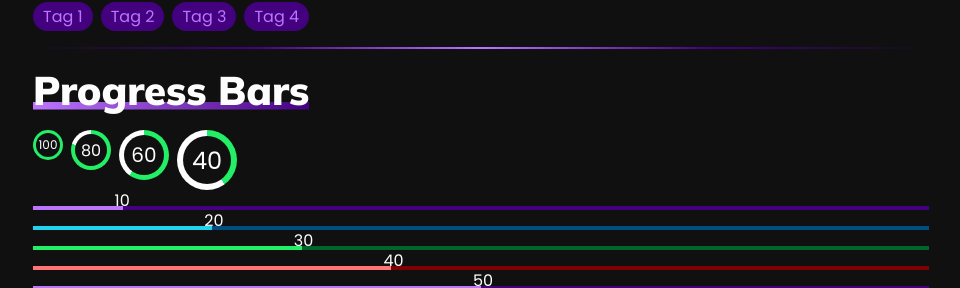
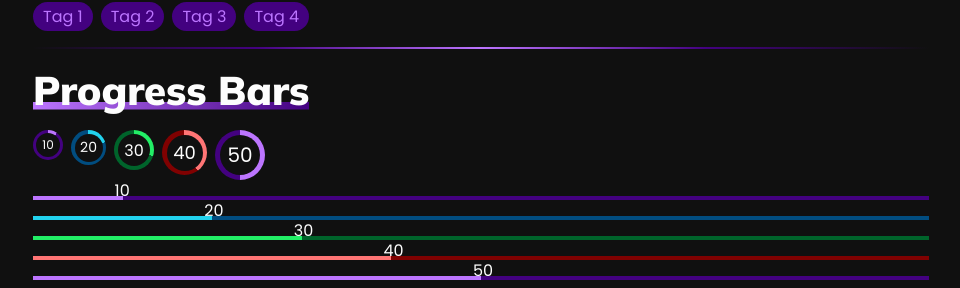
Before and after one commit to irenealcaine/template-navbar, a React (Create React App) app: page / in a window 1280 px wide. Shown: the part 951-1239 px from the top of the page, without its empty margins (159-1119 px from the left). Built offline with nearby package versions, Linux system fonts and the light colour scheme.

Commit message:
progress bars colors

```diff
--- a/src/Components/ProgressBar/ProgressBar.css
+++ b/src/Components/ProgressBar/ProgressBar.css
@@ -10,9 +10,16 @@
   height: var(--thickness);
   background: linear-gradient(
     to right,
-    var(--completed) calc(var(--percent) * 1%),
-    var(--non-completed) calc(var(--percent) * 1%)
+    var(--non-completed) calc(var(--percent) * 1%),
+    var(--completed) calc(var(--percent) * 1%)
   );
+  &.dark {
+    background: linear-gradient(
+      to right,
+      var(--completed) calc(var(--percent) * 1%),
+      var(--non-completed) calc(var(--percent) * 1%)
+    );
+  }
 
   & .number {
     position: absolute;
--- a/src/Components/RadialProgress/RadialProgress.css
+++ b/src/Components/RadialProgress/RadialProgress.css
@@ -2,6 +2,9 @@
   --size: 40px;
   --thickness: 3px;
   --percent: 0;
+  --completed: var(--green);
+  --non-completed: var(--light);
+
   width: var(--size);
   height: var(--size);
   border-radius: var(--border-radius-full);
@@ -9,9 +12,16 @@
   place-items: center;
   position: relative;
   background: conic-gradient(
-    var(--green) calc(var(--percent) * 3.6deg),
-    var(--light) 0deg
+    var(--non-completed) calc(var(--percent) * 3.6deg),
+    var(--completed) 0deg
   );
+
+  &.dark {
+    background: conic-gradient(
+      var(--completed) calc(var(--percent) * 3.6deg),
+      var(--non-completed) 0deg
+    );
+  }
 
   &::before {
     content: "";
--- a/src/Components/RadialProgress/RadialProgress.jsx
+++ b/src/Components/RadialProgress/RadialProgress.jsx
@@ -2,13 +2,18 @@ import "./RadialProgress.css";
 import { DarkModeContext } from "../../Context/darkModeContext";
 import { useContext } from "react";
 
-const RadialProgress = ({ size, number }) => {
+const RadialProgress = ({ size, number, completed, nonCompleted }) => {
   const { darkMode } = useContext(DarkModeContext);
 
   return (
     <p
       className={`radial-progress ${darkMode && "dark"}`}
-      style={{ "--percent": `${number}`, "--size": `${size}px` }}
+      style={{
+        "--percent": `${number}`,
+        "--size": `${size}px`,
+        "--completed": `${completed}`,
+        "--non-completed": `${nonCompleted}`,
+      }}
     >
       <span className="number">{number}</span>
     </p>
--- a/src/Pages/Home/Home.jsx
+++ b/src/Pages/Home/Home.jsx
@@ -87,10 +87,36 @@ const Home = () => {
       <Hr />
       <h2>Progress Bars</h2>
       <div className="grid">
-        <RadialProgress number={100} size={30} />
-        <RadialProgress number={80} size={40} />
-        <RadialProgress number={60} size={50} />
-        <RadialProgress number={40} size={60} />
+        <RadialProgress
+          number={10}
+          size={30}
+          completed={"var(--main)"}
+          nonCompleted={`var(--dark-main)`}
+        />
+        <RadialProgress
+          number={20}
+          size={35}
+          completed={"var(--blue)"}
+          nonCompleted={`var(--dark-blue)`}
+        />
+        <RadialProgress
+          number={30}
+          size={40}
+          completed={"var(--green)"}
+          nonCompleted={`var(--dark-green)`}
+        />
+        <RadialProgress
+          number={40}
+          size={45}
+          completed={"var(--red)"}
+          nonCompleted={`var(--dark-red)`}
+        />
+        <RadialProgress
+          number={50}
+          size={50}
+          completed={"var(--purple)"}
+          nonCompleted={`var(--dark-purple)`}
+        />
       </div>
       <ProgressBar
         number={10}
```
